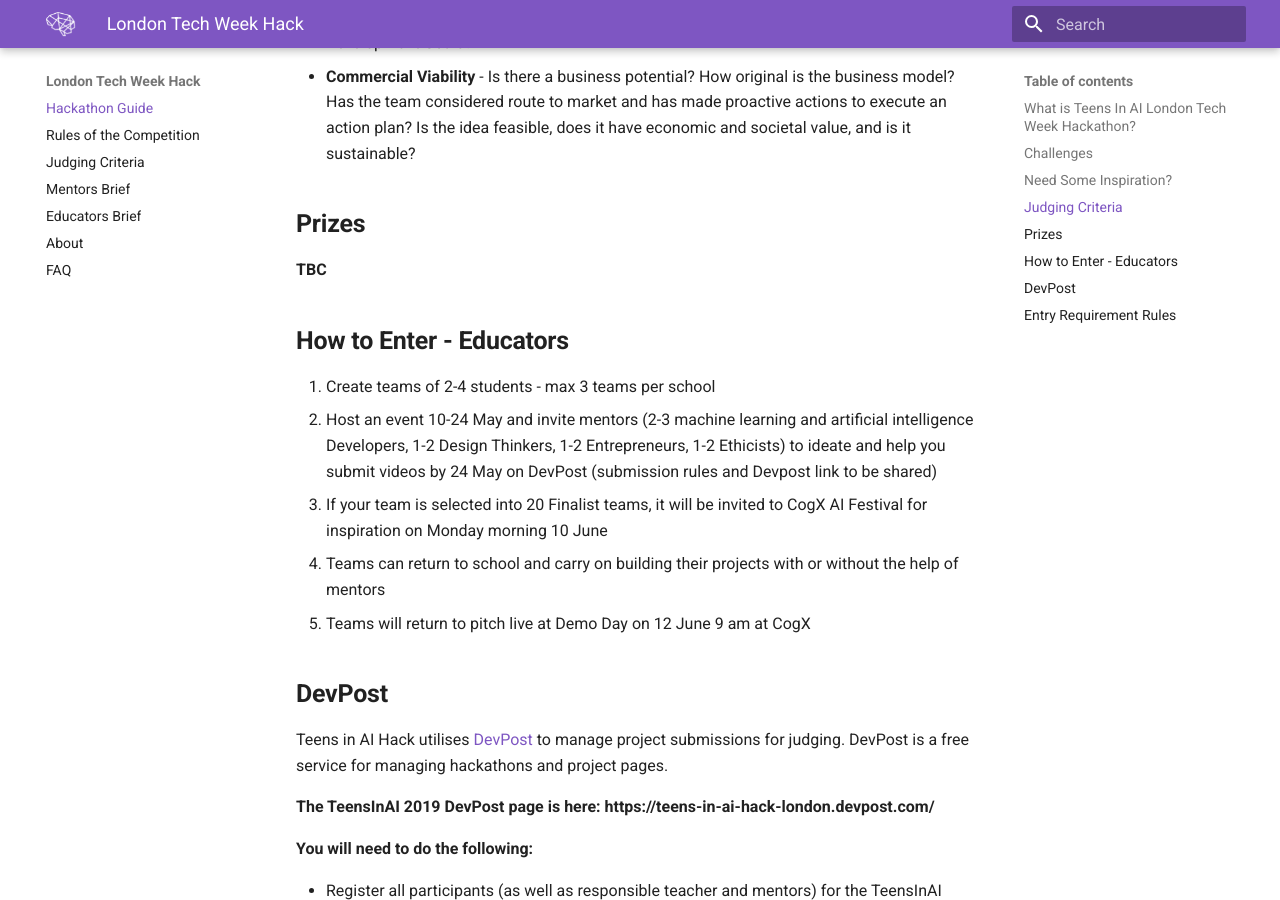
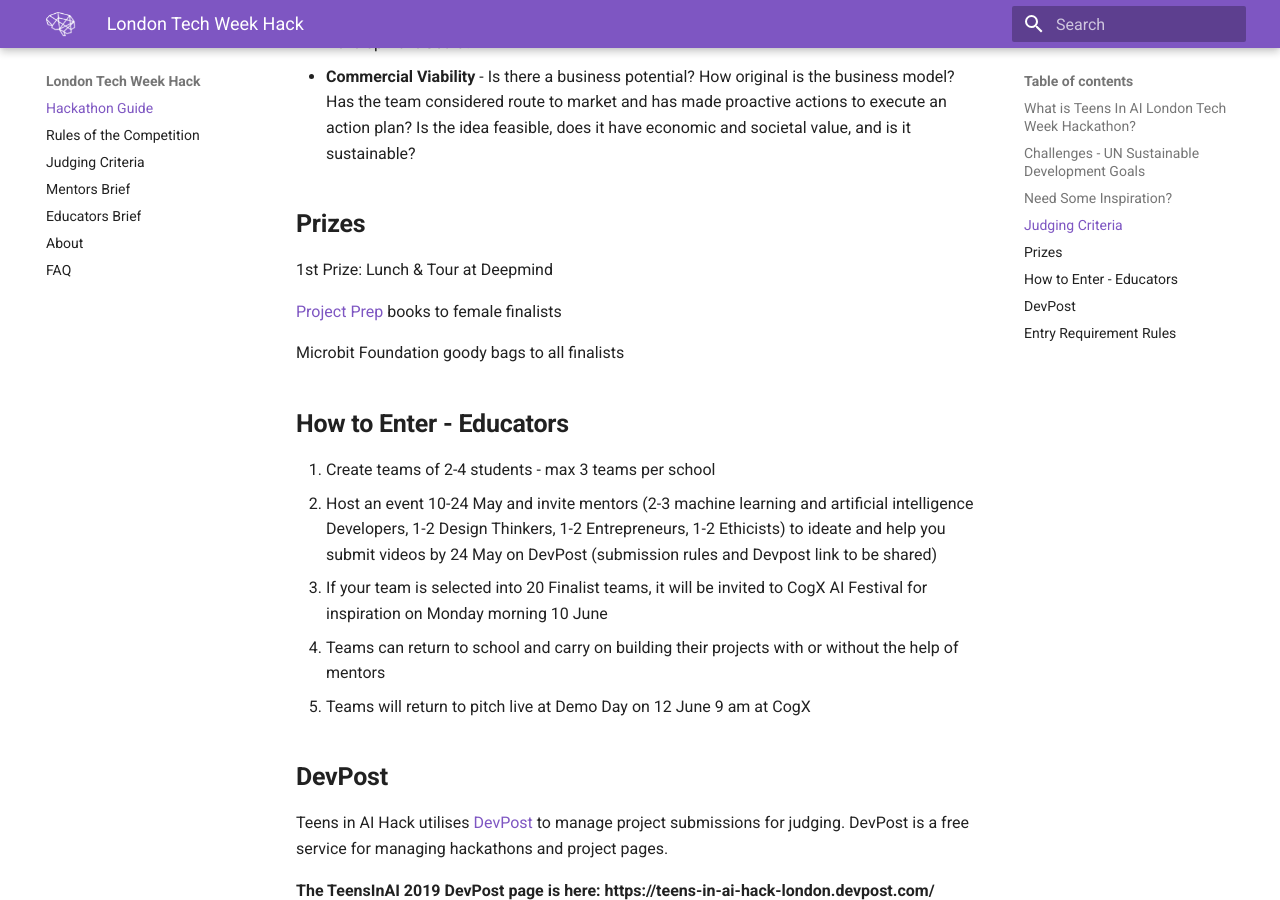
Before and after one commit to elenasinel/tech-week, an MkDocs documentation site: the page built from docs/index.md, in a window 1280 px wide and 900 px high, scrolled down 4050 px. Built offline with MkDocs 1.6.1 and Material for MkDocs 9.7.7, drawn with Linux system fonts in a browser that asks for light colours; some of the changed text lies outside the part shown.

Commit message:
Update Documentation “index”

```diff
--- a/docs/index.md
+++ b/docs/index.md
@@ -24,7 +24,7 @@
 
 ![](/images/whatsapp-image-2019-04-25-at-8.54.07-pm.jpeg)
 
-## **Challenges**
+## **Challenges - UN Sustainable Development Goals**
 
 This year we are focusing on [UN Sustainable Development Goals](https://www.un.org/sustainabledevelopment/sustainable-development-goals/). Within their teams, young people can
 Focus on any one of the goals and tackle them using open source machine learning tools.
@@ -55,7 +55,13 @@
 
 ## **Prizes**
 
-**TBC**
+1st Prize: Lunch & Tour at Deepmind
+
+[Project Prep](https://www.projectprep.com/about) books to female finalists
+
+Microbit Foundation goody bags to all finalists
+
+
 
 ## **How to Enter - Educators**
 
```
